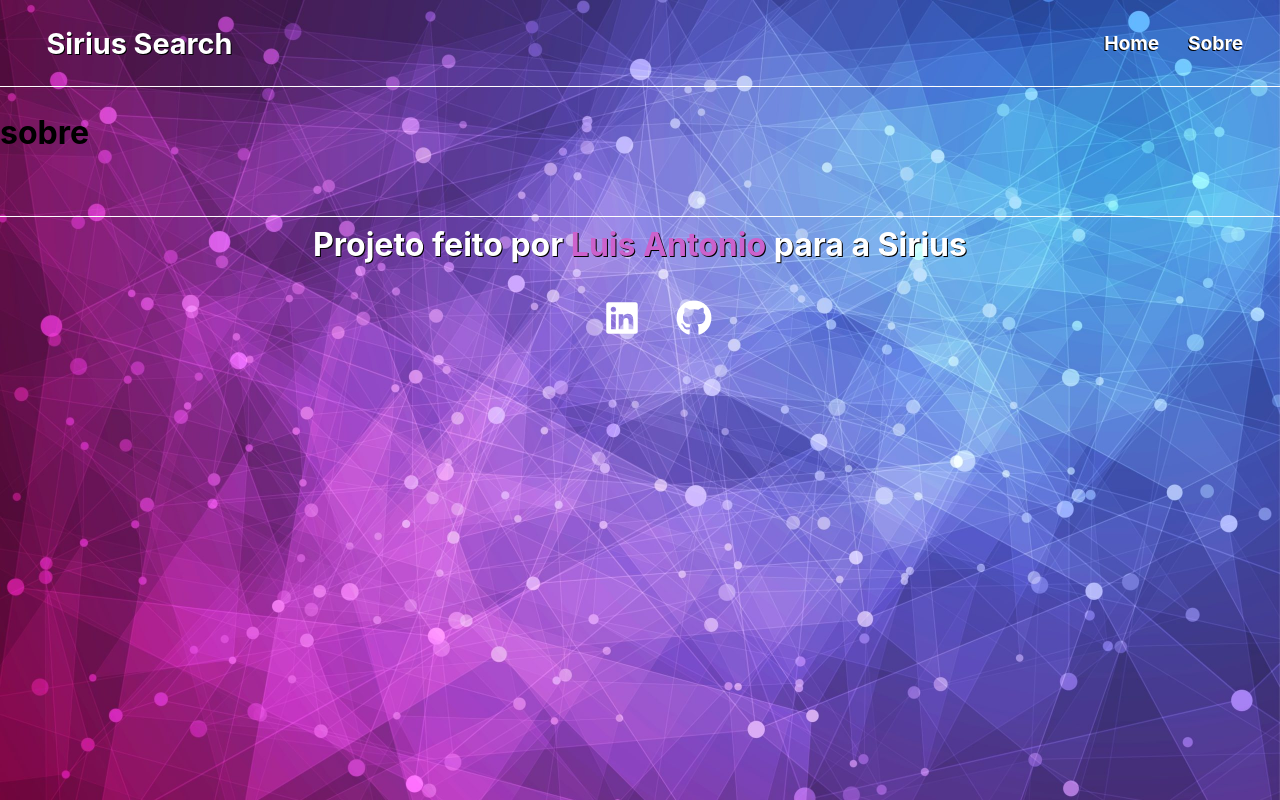
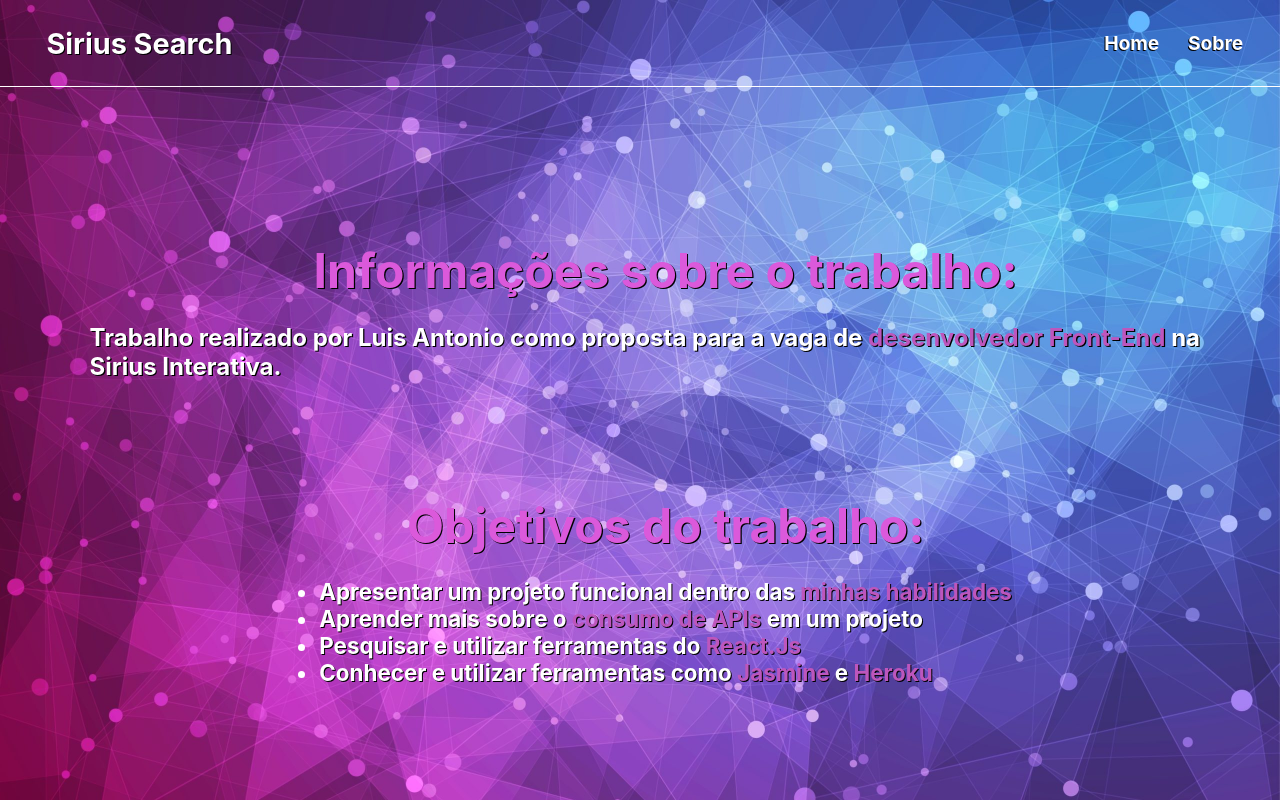
Before and after one commit to LagAntunes/Desafio-Sirius, a React (Create React App) app: page /Sobre in a window 1280 px wide. Shown: the top 800 px of the page. Built offline with nearby package versions, Linux system fonts and the light colour scheme.

Commit message:
finalização de montagem e estilização da página Sobre

```diff
--- a/src/pages/Sobre.js
+++ b/src/pages/Sobre.js
@@ -2,8 +2,24 @@ import styles from "./Sobre.module.css"
 
 function Sobre() {
     return(
-       <div>
-           <h1>sobre</h1>
+       <div className={styles.divContainer}>
+           <div className={styles.divItem}>
+            <h1>Informações sobre o trabalho:</h1>
+            <h3>
+                Trabalho realizado por Luis Antonio como proposta para a vaga de <span>desenvolvedor Front-End</span> na
+                Sirius Interativa.
+            </h3>
+           </div>
+
+           <div className={styles.divItem}>
+            <h1>Objetivos do trabalho:</h1>
+            <ul>
+                <li>Apresentar um projeto funcional dentro das <span>minhas habilidades</span></li>
+                <li>Aprender mais sobre o <span>consumo de APIs</span> em um projeto</li>
+                <li>Pesquisar e utilizar ferramentas do <span>React.Js</span></li>
+                <li>Conhecer e utilizar ferramentas como <span>Jasmine</span> e <span>Heroku</span></li>
+            </ul>
+           </div>
        </div>
     )
 }
--- a/src/pages/Sobre.module.css
+++ b/src/pages/Sobre.module.css
@@ -0,0 +1,70 @@
+.divContainer {
+    width: 100%;
+    height: 100%;
+    display: flex;
+    flex-direction: column;
+    margin-bottom: 10%;
+    margin-top: 10%;
+}
+
+.divItem {
+    width: 90%;
+    margin-left: 5%;
+    height: 100%;
+    padding: 2%;
+    display: flex;
+    flex-direction: column;
+    margin-bottom: 5%;
+}
+
+.divItem h1 {
+    color: rgb(219, 89, 219);
+    text-shadow: 1.2px 1.2px black;
+    align-self: center;
+    font-size: 3em;
+}
+
+.divItem h3 {
+    color: white;
+    text-shadow: 1.2px 1.2px black;
+    font-size: 1.5em;
+    align-self: center;
+    margin-top: 2%;
+}
+
+.divItem h3 span {
+    color: rgb(189, 86, 189);
+}
+
+.divItem ul {
+    align-self: center;
+    margin-top: 2%;
+}
+
+.divItem ul li {
+    color: white;
+    font-size: 1.4em;
+    text-shadow: 1px 1px black;
+    font-weight: bold;
+}
+
+.divItem ul li span {
+    color: rgb(189, 86, 189);
+}
+
+@media(min-width: 319px) and (max-width: 425px){
+    .divItem h1 {
+        font-size: 1.8em;
+    }
+
+    .divItem h3 {
+        font-size: 1.1em;
+        margin-top: 7%;
+    }
+
+    .divItem ul li {
+        font-size: .9em;
+        list-style: none;
+        margin-bottom: 1%;
+    }
+}
```
